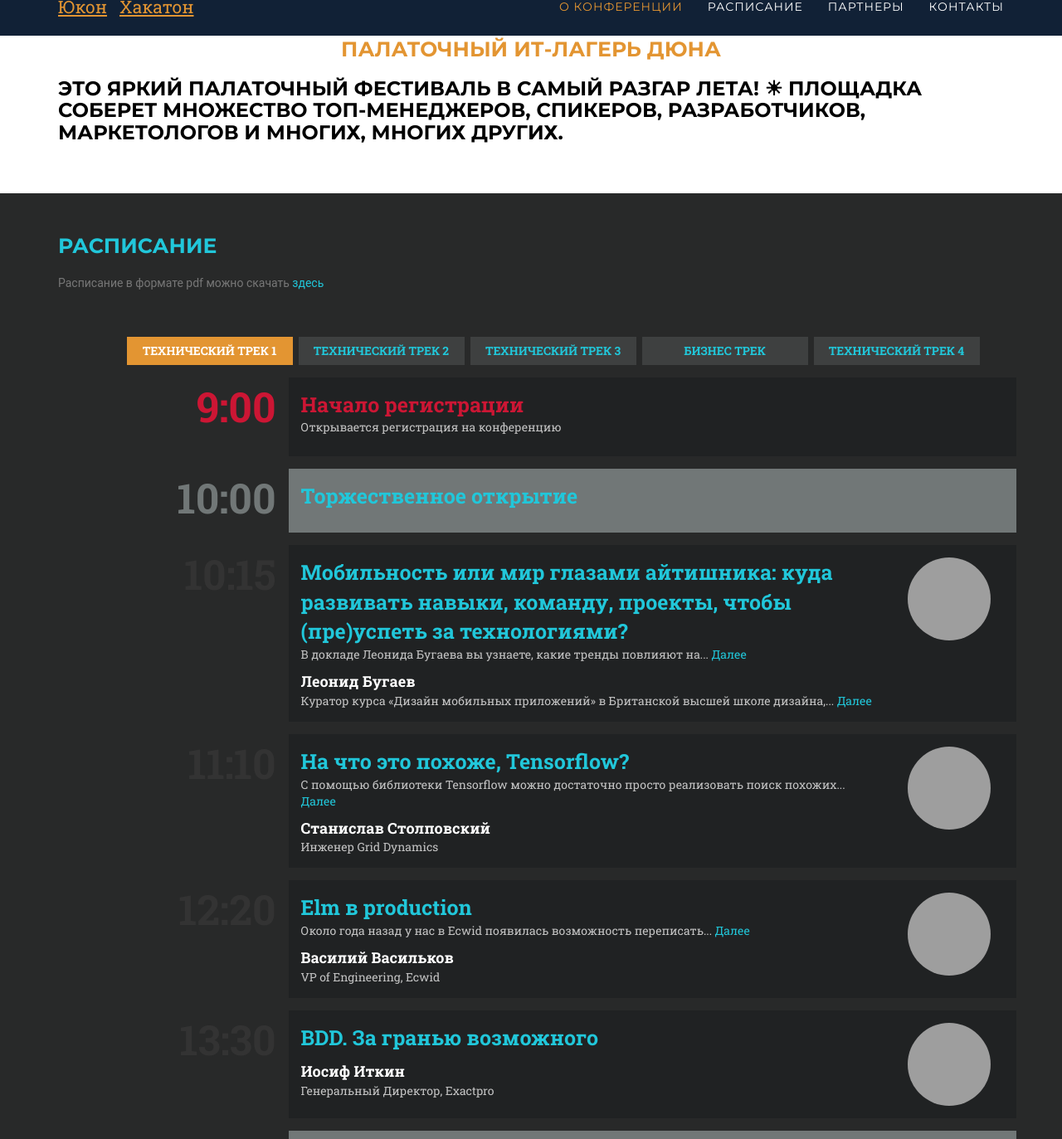
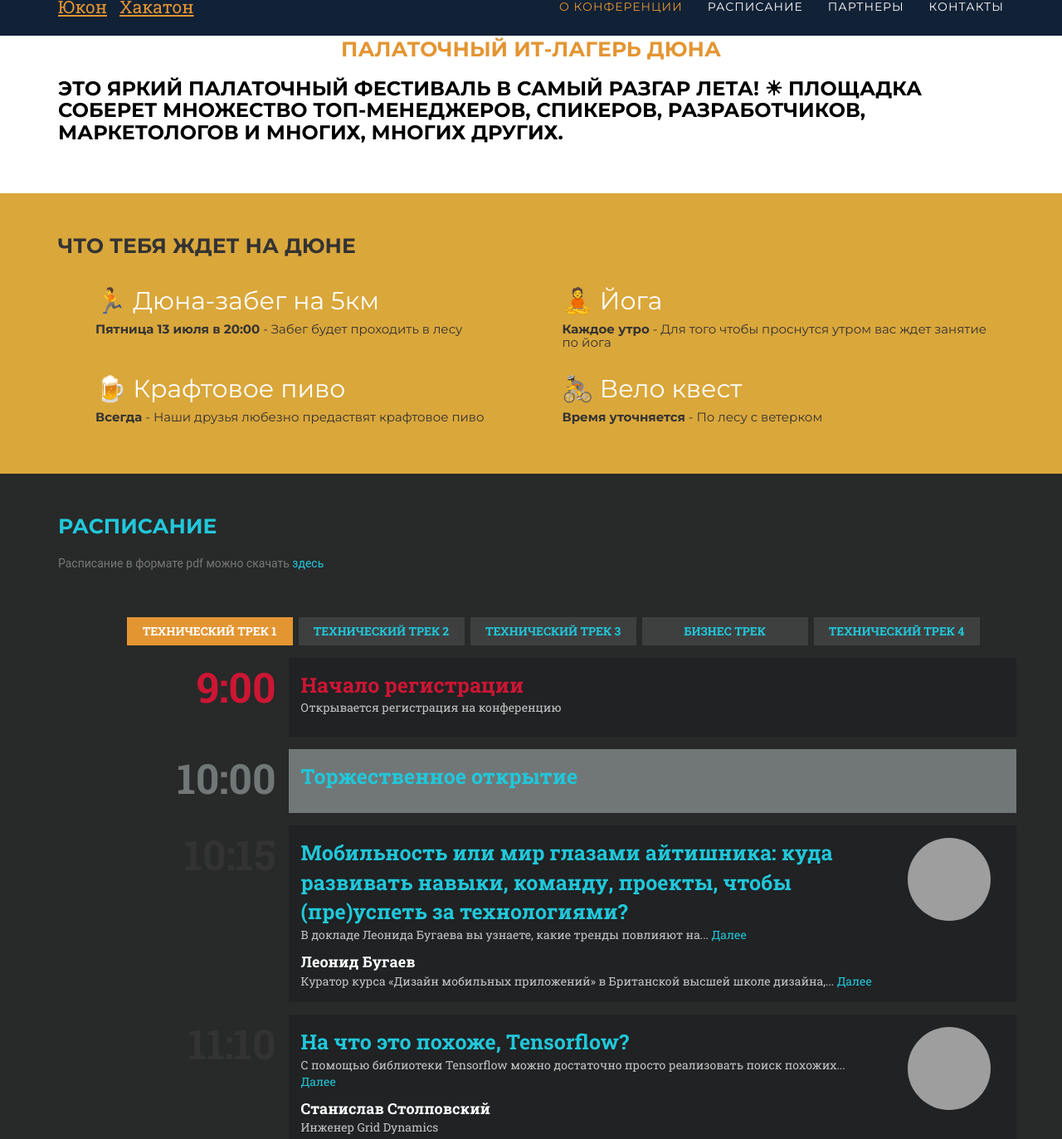
Before and after one commit to youcon/dune.github.io, a Jekyll site: the page built from index.html, in a window 1280 px wide and 1400 px high, scrolled down 946 px, cut to the strip 27-1400 px from the top of the window. Shown: the whole strip at 83% size. Built offline with Jekyll 4.4.1, drawn with Linux system fonts in a browser that asks for light colours; nearby versions of some CDN libraries; some web fonts are replaced; comment, search, counter and statistics services are not loaded; grey boxes are pictures that could not be loaded.

Commit message:
Add activities box

```diff
--- /dev/null
+++ b/_data/activities.yml
@@ -0,0 +1,16 @@
+- time: "Пятница 13 июля в 20:00"
+  sign: "&#x1F3C3"
+  title: "Дюна-забег на 5км"
+  description: "Забег будет проходить в лесу"
+- time: "Каждое утро"
+  sign: "&#x1F9D8"
+  title: "Йога"
+  description: "Для того чтобы проснутся утром вас ждет занятие по йога"
+- time: "Всегда"
+  sign: "&#x1F37A"
+  title: "Крафтовое пиво"
+  description: "Наши друзья любезно предаствят крафтовое пиво"
+- time: "Время уточняется"
+  sign: "&#x1F6B4"
+  title: "Вело квест"
+  description: "По лесу с ветерком"
--- /dev/null
+++ b/_includes/section_activities.html
@@ -0,0 +1,22 @@
+<section id="activities">
+    <div class="container">
+        <div class="row">
+            <div class="col-xs-12">
+                <h2 class="section-heading">Что тебя ждет на Дюне</h2>
+            </div>
+        </div>
+        {% for activity in site.data.activities %}
+            {% assign loopindex = forloop.index0 | modulo: 2 %}
+            {% if loopindex == 0 %}
+                <div class="row act-box">
+            {% endif %}
+                <div class="col-xs-6">
+                    <h2 class="act-name">{{activity.sign}} {{activity.title}}</h2>
+                    <h3 class="act-desc"><span class="act-time">{{activity.time}}</span> - {{activity.description}}</h3>
+                </div>
+            {% if loopindex == 1 or forloop.last == true %}
+                </div>
+            {% endif %}
+        {% endfor %}
+    </div>
+</section>
--- a/_layouts/default.html
+++ b/_layouts/default.html
@@ -7,6 +7,7 @@
     {% include header.html %}
     {% if site.is_in_progress %}
         {% include section_about.html %}
+        {% include section_activities.html %}
         {% include section_schedule.html %}
         <section id="splitter"/>
         {% include section_partners.html %}
--- a/static/css/style.css
+++ b/static/css/style.css
@@ -462,6 +462,28 @@ section h3.section-subheading span {
     text-transform: none;
 }
 
+
+section#activities{
+    background-color: #DAA73B;
+}
+section#activities .act-name {
+    text-transform:none;
+    color: white;
+    font-weight: normal;
+}
+section#activities .act-desc {
+    text-transform: none;
+    font-weight: normal;
+    font-size: 15px;
+    margin-top: 0px;
+}
+section#activities .act-box {
+    margin-left: 30px
+}
+section#activities .act-time {
+    font-weight: 700;
+}
+
 section#schedule{
     background-color: #282929;
 }
```
